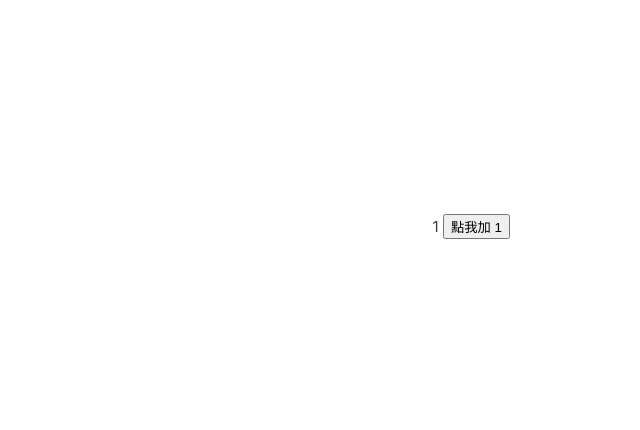
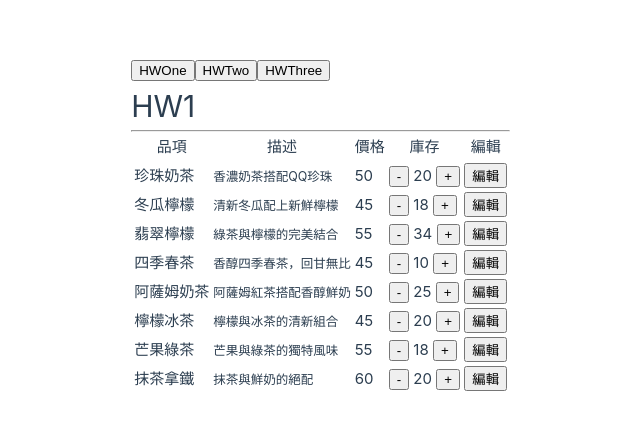
Before and after one commit to rubyyjchen/for-vite-dev-2025, a Vue app in the folder vite-project/: page / in a window 1280 px wide. Shown: the part 174-604 px from the top of the page, without its empty margins (130-770 px from the left). Built offline with nearby package versions, Linux system fonts and the light colour scheme.

Commit message:
VueVideo and HW1

```diff
--- a/vite-project/src/AppNew.vue
+++ b/vite-project/src/AppNew.vue
@@ -1,22 +1,41 @@
 <script setup>
-// 這個 setup 等同於在元件裡寫的 setup 函式
-// 區塊裡寫 Composition API 的程式碼，
-// 所有定義的變數、方法都能直接在模板中使用。
-import { ref } from 'vue'; // 引入 Vue 的 ref 方法，用於定義響應式變數
+import { ref } from 'vue';
+
+const text = ref('Ruby Chen');
 const num = ref(1);
-function clickMe() {
-    num.value++;
-}
-// 在 Vue 3.x 的 <script setup> 中不需要 return，
-// return {
-//     num,
-//     clickMe
-// };
+const imgSrc = ref('https://images.unsplash.com/photo-1471295253337-3ceaaedca402?q=80&w=300&auto=format&fit=crop&ixlib=rb-4.1.0&ixid=M3wxMjA3fDB8MHxwaG90by1wYWdlfHx8fGVufDB8fHx8fA%3D%3D');
+
+const todos = ref([
+  { id: 1, name: '購買雜貨', dueDate: '2024-07-30', completed: true },
+  { id: 2, name: '完成報告', dueDate: '2024-08-01', completed: false },
+  { id: 3, name: '清理房間', dueDate: '2024-07-28', completed: true },
+  { id: 4, name: '計劃假期', dueDate: '2024-08-05', completed: false },
+  { id: 5, name: '處理稅務', dueDate: '2024-08-10', completed: false }
+]);
+
+const add = () => {
+  num.value++;
+};
 </script>
 <template>
+    <h1>{{ text }}</h1>
+    <input v-model="text" />
+    <h2>{{ num }}</h2>
+    <!-- <button v-on:click="add">點我</button> -->
+    <button @click="add">點我</button>
+
+    <!-- <img v-bind:src="imgSrc" alt="baseball" /> -->
+    <img :src="imgSrc" alt="baseball" />
+    <br>
     <div>
-        {{ num }}
-        <!-- v-on 為監聽器，對他做特定動作可觸發特定函式 -->
-        <button type="button" v-on:click="clickMe">點我加 1</button>
+        <div v-for="todo in todos" v-bind:key="todo.id">
+            {{ todo.name }} <br>
+            {{ todo.dueDate }} <br>
+            {{ todo.completed ? '是' : '否' }}
+            <input type="checkbox" v-model="todo.completed">
+            <button type="button" @click="todo.completed = !todo.completed">切換</button>
+            <hr>
+        </div>
     </div>
+
 </template>
--- /dev/null
+++ b/vite-project/src/HW.vue
@@ -0,0 +1,20 @@
+<script setup>
+import HWOne from './HWOne.vue';
+import HWTwo from './HWTwo.vue';
+import HWThree from './HWThree.vue';
+import { ref } from 'vue';
+const hwList = ref([
+    { name: 'HWOne', component: HWOne },
+    { name: 'HWTwo', component: HWTwo },
+    { name: 'HWThree', component: HWThree }
+]);
+const currentHW = ref(hwList.value[0].component);
+</script>
+<template>
+  <div>
+    <button v-for="hw in hwList" :key="hw.name" @click="currentHW = hw.component">
+      {{ hw.name }}
+    </button>
+    <component :is="currentHW" />
+  </div>
+</template>
--- /dev/null
+++ b/vite-project/src/HWOne.vue
@@ -0,0 +1,76 @@
+<script setup>
+import { ref } from 'vue';
+const menu = ref({
+    columnName: [
+        { name: '品項', field: 'name' },
+        { name: '描述', field: 'description' },
+        { name: '價格', field: 'price' },
+        { name: '庫存', field: 'stock' },
+        { name: '編輯', field: 'edit' }
+    ],
+    items: [
+        { id:1, name: '珍珠奶茶', description: '香濃奶茶搭配QQ珍珠', price: 50, stock: 20, isEditing: false, originalName: '' },
+        { id:2, name: '冬瓜檸檬', description: '清新冬瓜配上新鮮檸檬', price: 45, stock: 18, isEditing: false, originalName: '' },
+        { id:3, name: '翡翠檸檬', description: '綠茶與檸檬的完美結合', price: 55, stock: 34, isEditing: false, originalName: '' },
+        { id:4, name: '四季春茶', description: '香醇四季春茶，回甘無比', price: 45, stock: 10, isEditing: false, originalName: '' },
+        { id:5, name: '阿薩姆奶茶', description: '阿薩姆紅茶搭配香醇鮮奶', price: 50, stock: 25, isEditing: false, originalName: '' },
+        { id:6, name: '檸檬冰茶', description: '檸檬與冰茶的清新組合', price: 45, stock: 20, isEditing: false, originalName: '' },
+        { id:7, name: '芒果綠茶', description: '芒果與綠茶的獨特風味', price: 55, stock: 18, isEditing: false, originalName: '' },
+        { id:8, name: '抹茶拿鐵', description: '抹茶與鮮奶的絕配', price: 60, stock: 20, isEditing: false, originalName: '' }
+    ]
+});
+
+const add = (item) => {
+    item.stock++;
+};
+const less = (item) => {
+    item.stock--;
+    item.stock = item.stock < 0 ? 0 : item.stock;
+};
+const edit = (item) => {
+    if (!item.isEditing) {
+        item.originalName = item.name;
+        item.isEditing = true;
+    } else {
+        item.isEditing = false;
+    }
+};
+const cancelEdit = (item) => {
+    item.name = item.originalName;
+    item.isEditing = false;
+};
+</script>
+<template>
+    <div>
+        <h1>HW1</h1>
+        <hr>
+        <table>
+            <thead>
+                <tr>
+                    <th v-for="colName in menu.columnName" :key="colName.description" scope="col">{{ colName.name }}</th>
+                </tr>
+            </thead>
+            <tbody>
+                <tr v-for="item in menu.items" :key="item.id">
+                    <td>
+                        <label v-if="!item.isEditing">{{ item.name }}</label>
+                        <input v-if="item.isEditing" type="text" :readonly="!item.isEditing" v-model="item.name">
+                    </td>
+                    <td><small>{{ item.description }}</small></td>
+                    <td>{{ item.price }}</td>
+                    <td>
+                        <button @click="less(item)">-</button>
+                        {{ item.stock }}
+                        <button @click="add(item)">+</button>
+                    </td>
+                    <td>
+                        <button type="button" @click="edit(item)">
+                            {{ item.isEditing ? '儲存' : '編輯' }}
+                        </button>
+                        <button v-if="item.isEditing" type="button" @click="cancelEdit(item)">取消</button>
+                    </td>
+                </tr>
+            </tbody>
+        </table>
+    </div>
+</template>
--- /dev/null
+++ b/vite-project/src/HWThree.vue
@@ -0,0 +1,8 @@
+<script setup>
+
+</script>
+<template>
+<div>
+    <h1>HW3</h1>
+</div>
+</template>
--- /dev/null
+++ b/vite-project/src/HWTwo.vue
@@ -0,0 +1,8 @@
+<script setup>
+
+</script>
+<template>
+<div>
+    <h1>HW2</h1>
+</div>
+</template>
--- a/vite-project/src/main.js
+++ b/vite-project/src/main.js
@@ -2,6 +2,7 @@ import './assets/main.css'
 
 import { createApp } from 'vue'
 // import App from './App.vue'
-import App from './AppNew.vue'
+// import App from './AppNew.vue'
+import App from './HW.vue'
 
 createApp(App).mount('#app')
```
